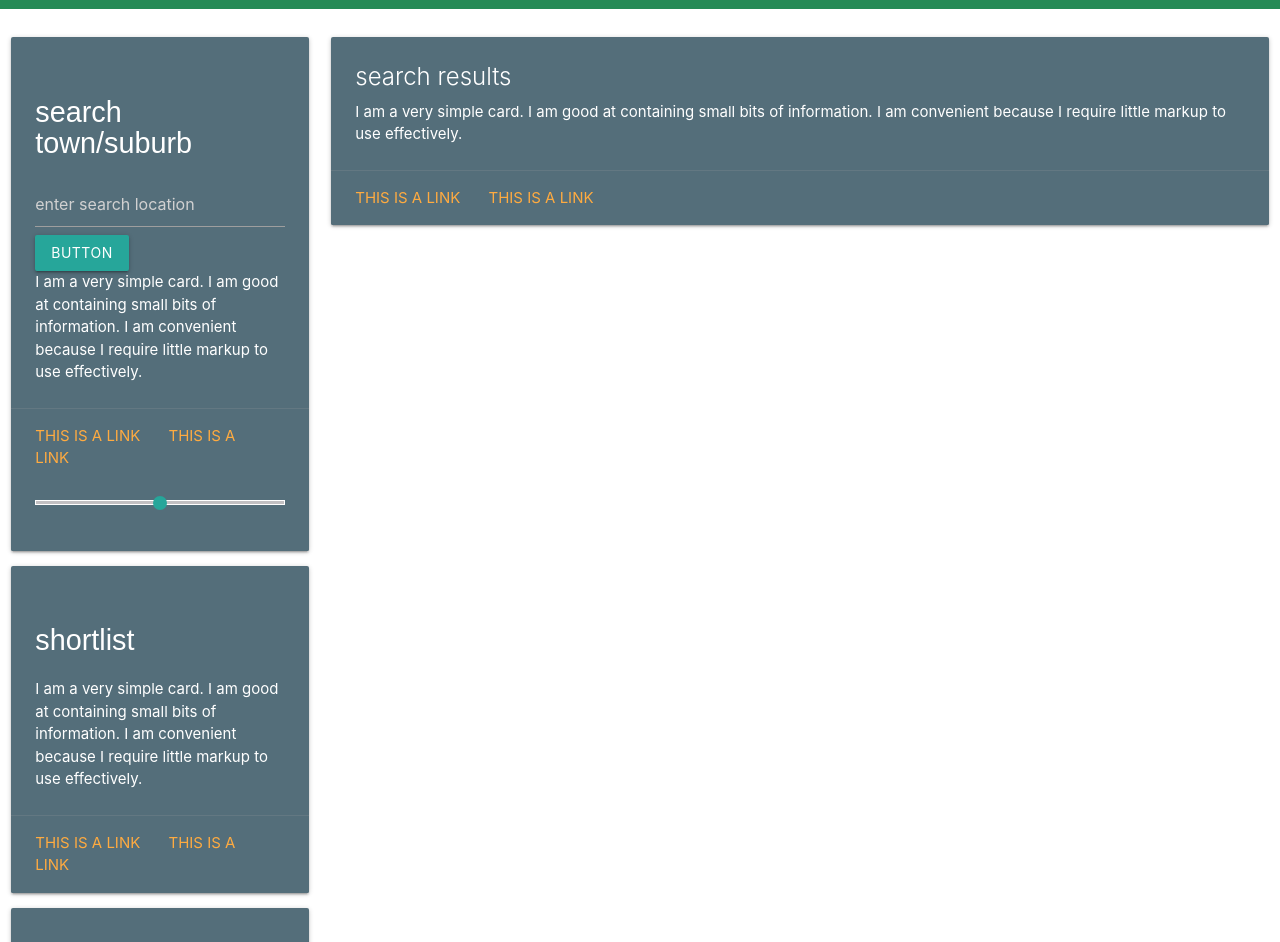
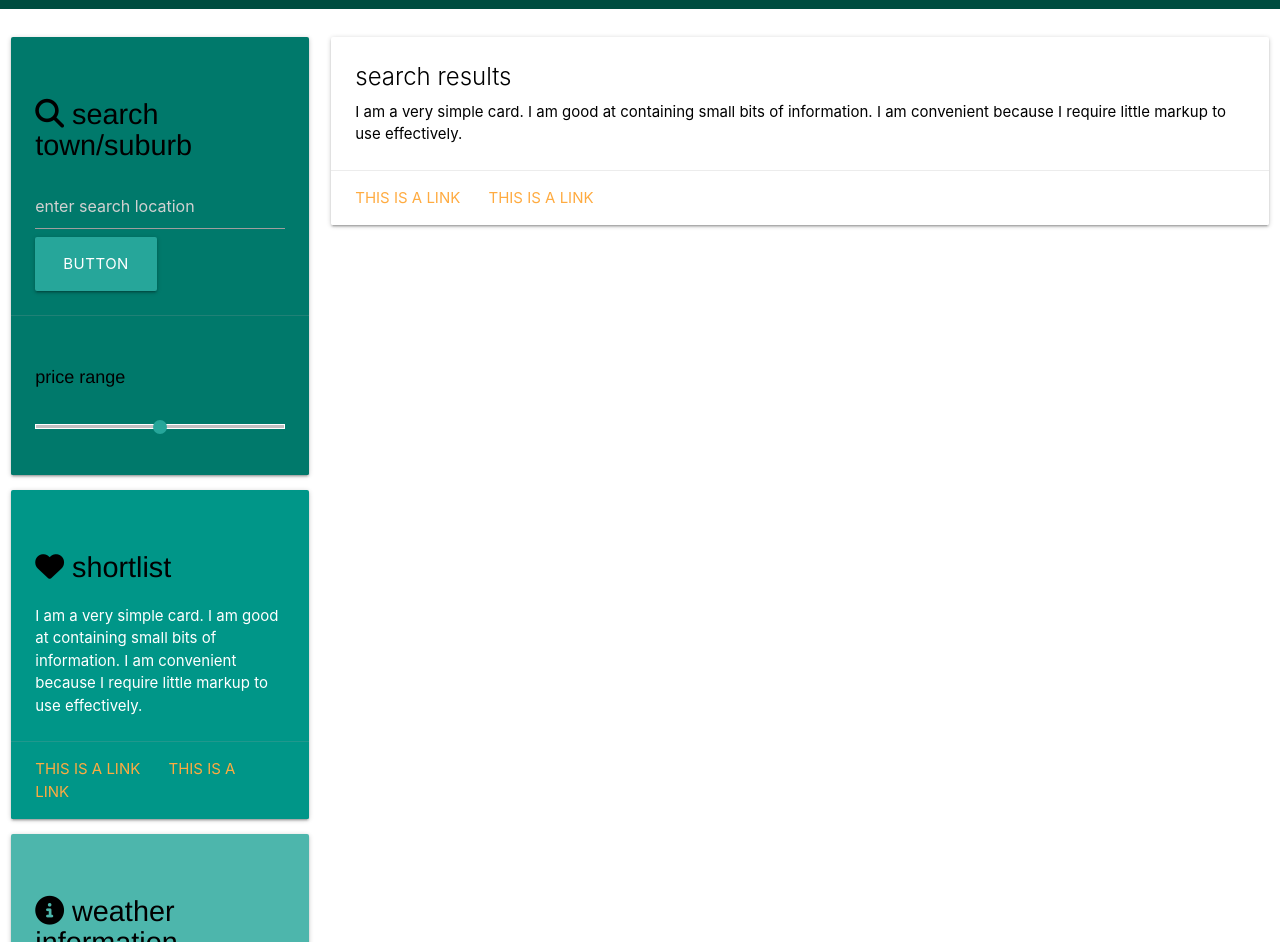
Before and after one commit to TRN10/realocater, a plain HTML site: page index.html in a window 1280 px wide. Shown: the part 127-1069 px from the top of the page. Drawn offline with nearby package versions, Linux system fonts and the light colour scheme; a web font is replaced by a local one.

Commit message:
colour added to cards, icons added to cards, col 9 background color changed to white

```diff
--- a/assets/style.css
+++ b/assets/style.css
@@ -1,5 +1,5 @@
 .header {
-    background-color: rgb(37, 138, 86);
+    background-color: #004d40;
     text-align: center;
     color: white;
     font-family: Museomoderno, sans-serif;
@@ -7,6 +7,9 @@
 }
 
 h2 {
-    font-family: arial, sans-serif;
+    font-family: helvetica, sans-serif;
     font-size: larger;
+    color: black;
 }
+
+#004d40 teal darken-4
--- a/index.html
+++ b/index.html
@@ -8,6 +8,7 @@
 
     <link rel="stylesheet" href="https://cdnjs.cloudflare.com/ajax/libs/materialize/1.0.0/css/materialize.min.css">
     <link rel="stylesheet" href="./assets/style.css" />
+    <script src="https://kit.fontawesome.com/64c6291932.js" crossorigin="anonymous"></script>
     <link rel="preconnect" href="https://fonts.googleapis.com">
     <link rel="preconnect" href="https://fonts.gstatic.com" crossorigin>
     <link href="https://fonts.googleapis.com/css2?family=MuseoModerno&display=swap" rel="stylesheet">
@@ -18,45 +19,45 @@
 
     <div class="row header">
         <div class="col s12">
-            <h1>realocator</h1>
+            <h1><i class="fa-solid fa-location-dot"></i> realocator</h1>
         </div>
 
     </div>
 
     <div class="row">
         <div class="col m3">
-            <div class="card blue-grey darken-1">
+            <div class="card #00796b teal darken-2">
                 <div class="card-content white-text">
                     <span class="card-title">
-                        <h2>search town/suburb</h2>
+                        <strong>
+                            <h2><i class="fa-solid fa-magnifying-glass"></i> search town/suburb</h2>
+                        </strong>
                     </span>
                     <form>
                         <input type="text" name="location-name" id="location-name"
                             placeholder="enter search location" />
 
-                        <a class="waves-effect waves-light btn">button</a>
+                        <a class="waves-effect waves-light btn-large">Button</a>
 
                     </form>
 
 
-                    <p>I am a very simple card. I am good at containing small bits of information.
-                        I am convenient because I require little markup to use effectively.</p>
 
                 </div>
                 <div class="card-action">
-                    <a href="#">This is a link</a>
-                    <a href="#">This is a link</a>
+
                     <form action="#">
                         <p class="range-field">
-                            <input type="range" id="test5" min="0" max="1000000" />
+                        <h2>price range</h2>
+                        <input type="range" id="test5" min="0" max="1000000" />
                         </p>
                     </form>
                 </div>
             </div>
-            <div class="card blue-grey darken-1">
+            <div class="card #009688 teal">
                 <div class="card-content white-text">
                     <span class="card-title">
-                        <h2>shortlist</h2>
+                        <h2><i class="fa-solid fa-heart"></i> shortlist</h2>
                     </span>
                     <p>I am a very simple card. I am good at containing small bits of information.
                         I am convenient because I require little markup to use effectively.</p>
@@ -66,10 +67,10 @@
                     <a href="#">This is a link</a>
                 </div>
             </div>
-            <div class="card blue-grey darken-1">
+            <div class="card #4db6ac teal lighten-2">
                 <div class="card-content white-text">
                     <span class="card-title">
-                        <h2>weather information</h2>
+                        <h2><i class="fa-solid fa-circle-info"></i> weather information</h2>
                     </span>
                     <p>I am a very simple card. I am good at containing small bits of information.
                         I am convenient because I require little markup to use effectively.</p>
@@ -81,8 +82,8 @@
             </div>
         </div>
         <div class="col m9">
-            <div class="card blue-grey darken-1">
-                <div class="card-content white-text">
+            <div class="card white darken-1">
+                <div class="card-content black-text">
                     <span class="card-title">search results</span>
                     <p>I am a very simple card. I am good at containing small bits of information.
                         I am convenient because I require little markup to use effectively.</p>
```
